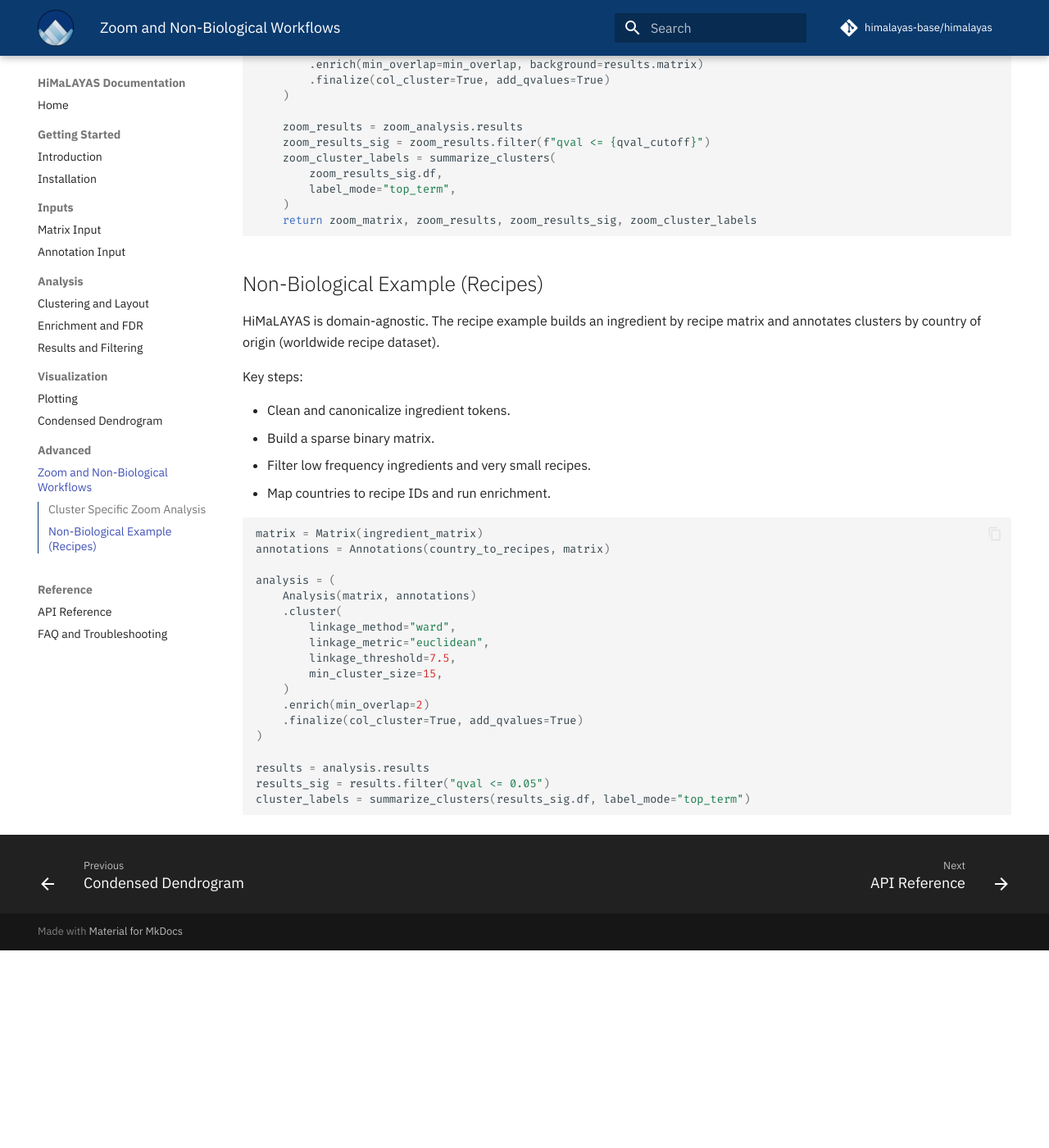
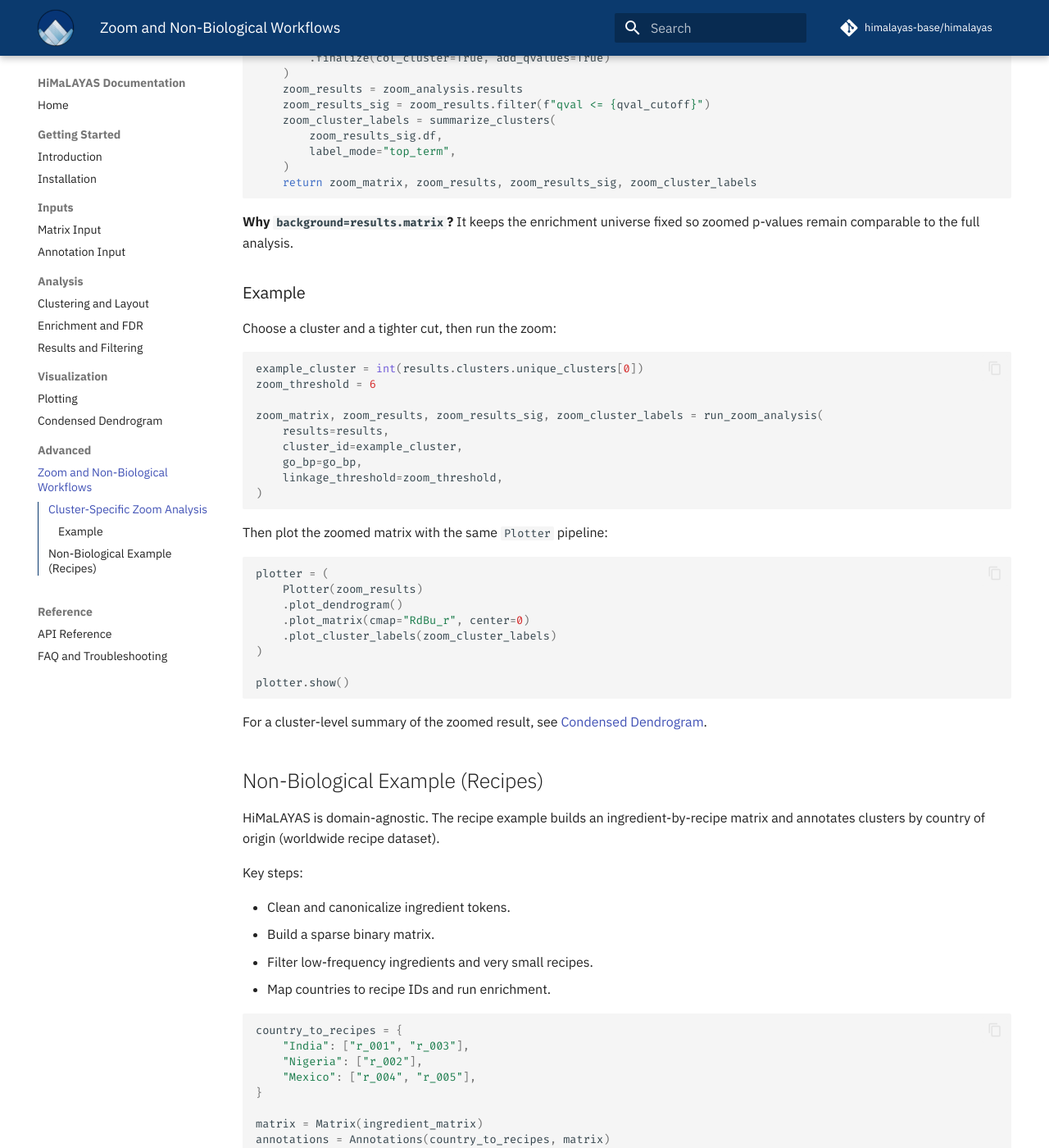
Before and after one commit to himalayas-base/himalayas-docs, an MkDocs documentation site: the page built from docs/9_advanced_workflows.md, in a window 1280 px wide and 1400 px high, scrolled down 955 px. Shown: the whole window at 82% size. Built offline with MkDocs 1.6.1 and Material for MkDocs 9.7.7, drawn with Linux system fonts in a browser that asks for light colours; comment, search, counter and statistics services are not loaded; before the commit the page ends 2114 px from its top, so only the background shows below that; some of the changed text lies outside the part shown.

Commit message:
update advanced docs page

````diff
--- a/docs/9_advanced_workflows.md
+++ b/docs/9_advanced_workflows.md
@@ -2,17 +2,16 @@
 
 This page collects two advanced patterns used in the example notebooks.
 
-## Cluster Specific Zoom Analysis
+## Cluster-Specific Zoom Analysis
 
-A common pattern is to zoom into a single cluster, re-run clustering and enrichment, and then plot a higher resolution view. The key steps are:
+A common pattern is to zoom into a single cluster, re-run clustering and enrichment, and then plot a higher-resolution view. The key steps are:
 
 1. Subset the results to a single cluster.
 2. Rebuild annotations for the subset.
-3. Re-run `Analysis` with a background matrix.
+3. Cut the subset dendrogram at a lower depth.
+4. Re-run enrichment with a background (parent) matrix.
 
-To explore depth directly, repeat the analysis at a few dendrogram cut thresholds and compare the enriched labels that emerge.
-
-For a cluster-level summary of either the full analysis or a zoomed result, see [Condensed Dendrogram](8_condensed_dendrogram.md).
+Repeat the analysis at different dendrogram depths to explore depth-dependent enrichment.
 
 ```python
 def run_zoom_analysis(
@@ -25,11 +24,10 @@
     min_overlap=2,
     qval_cutoff=0.05,
 ):
+    """Recluster a single cluster, re-run enrichment, and return zoomed results."""
     zoom_view = results.subset(cluster=cluster_id)
     zoom_matrix = zoom_view.matrix
-
     zoom_annotations = Annotations(go_bp, zoom_matrix)
-
     zoom_analysis = (
         Analysis(zoom_matrix, zoom_annotations)
         .cluster(
@@ -41,7 +39,6 @@
         .enrich(min_overlap=min_overlap, background=results.matrix)
         .finalize(col_cluster=True, add_qvalues=True)
     )
-
     zoom_results = zoom_analysis.results
     zoom_results_sig = zoom_results.filter(f"qval <= {qval_cutoff}")
     zoom_cluster_labels = summarize_clusters(
@@ -51,18 +48,57 @@
     return zoom_matrix, zoom_results, zoom_results_sig, zoom_cluster_labels
 ```
 
+**Why `background=results.matrix`?** It keeps the enrichment universe fixed so zoomed p-values remain comparable to the full analysis.
+
+### Example
+
+Choose a cluster and a tighter cut, then run the zoom:
+
+```python
+example_cluster = int(results.clusters.unique_clusters[0])
+zoom_threshold = 6
+
+zoom_matrix, zoom_results, zoom_results_sig, zoom_cluster_labels = run_zoom_analysis(
+    results=results,
+    cluster_id=example_cluster,
+    go_bp=go_bp,
+    linkage_threshold=zoom_threshold,
+)
+```
+
+Then plot the zoomed matrix with the same `Plotter` pipeline:
+
+```python
+plotter = (
+    Plotter(zoom_results)
+    .plot_dendrogram()
+    .plot_matrix(cmap="RdBu_r", center=0)
+    .plot_cluster_labels(zoom_cluster_labels)
+)
+
+plotter.show()
+```
+
+For a cluster-level summary of the zoomed result, see [Condensed Dendrogram](8_condensed_dendrogram.md).
+
 ## Non-Biological Example (Recipes)
 
-HiMaLAYAS is domain-agnostic. The recipe example builds an ingredient by recipe matrix and annotates clusters by country of origin (worldwide recipe dataset).
+HiMaLAYAS is domain-agnostic. The recipe example builds an ingredient-by-recipe matrix and annotates clusters by country of origin (worldwide recipe dataset).
 
 Key steps:
 
 - Clean and canonicalize ingredient tokens.
 - Build a sparse binary matrix.
-- Filter low frequency ingredients and very small recipes.
+- Filter low-frequency ingredients and very small recipes.
 - Map countries to recipe IDs and run enrichment.
 
 ```python
+country_to_recipes = {
+    "India": ["r_001", "r_003"],
+    "Nigeria": ["r_002"],
+    "Mexico": ["r_004", "r_005"],
+}
+
 matrix = Matrix(ingredient_matrix)
 annotations = Annotations(country_to_recipes, matrix)
 
````
